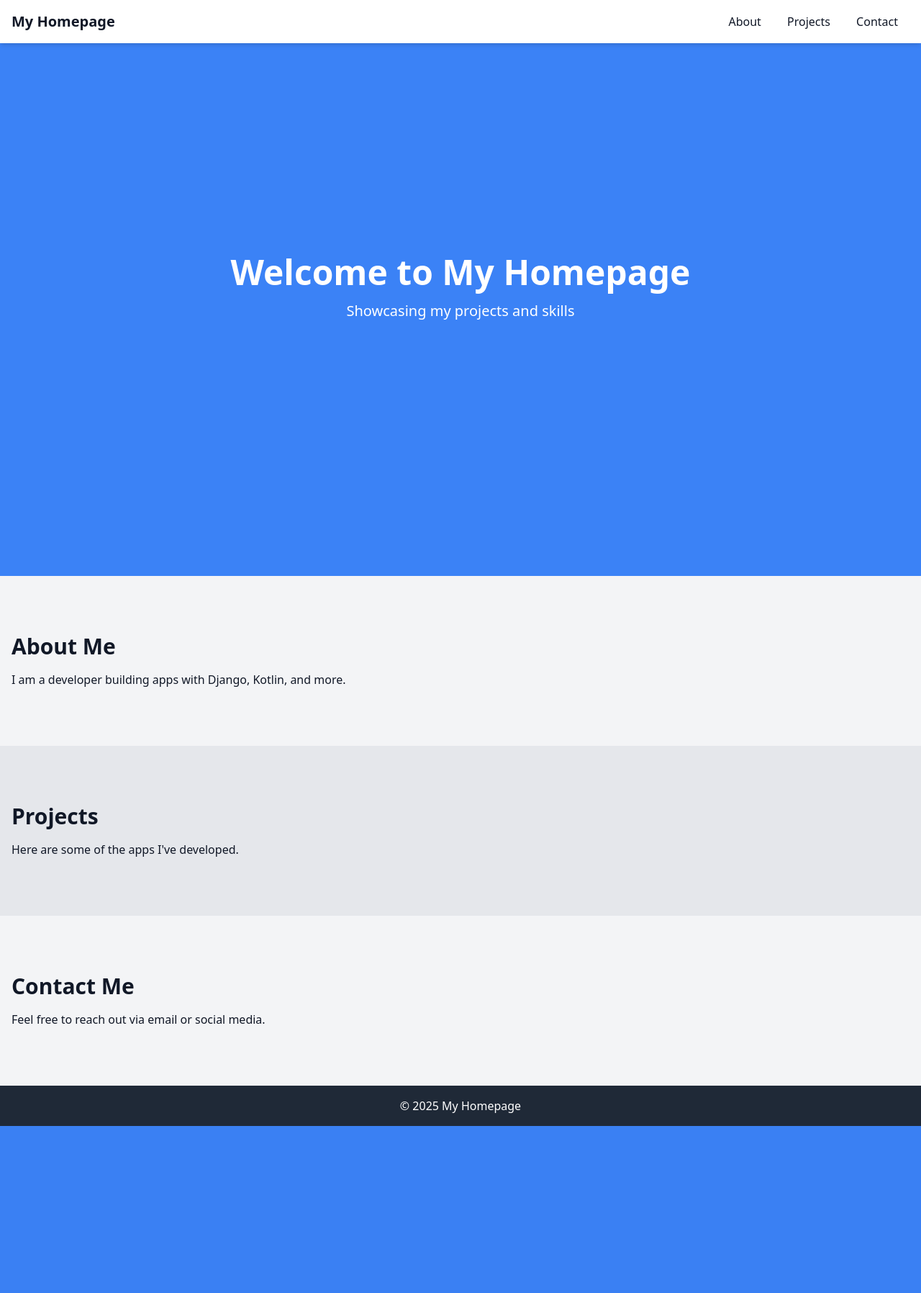
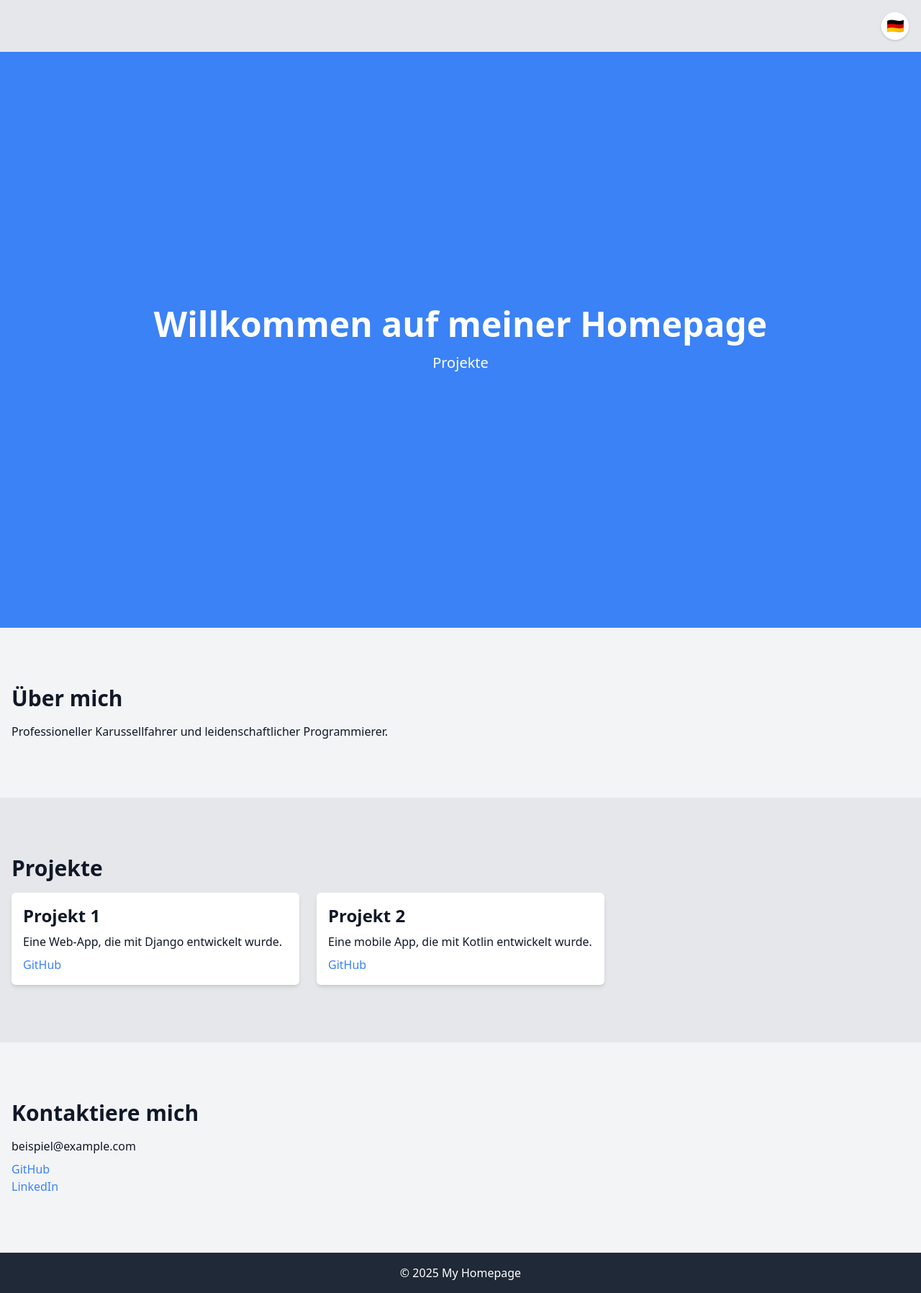
Before and after one commit to Shevrel/mywebsite, a Django app: page /?lang=de in a window 1280 px wide. Shown: the whole page at 72% size. Before the commit the page ends 1564 px from the top, so only its background shows below. Run offline with Django 5.2, Linux system fonts and the light colour scheme; some libraries are stand-ins or nearby versions.

Commit message:
Add language selection and refactor content managing to central data.py file

```diff
--- /dev/null
+++ b/home/data.py
@@ -0,0 +1,64 @@
+data = {
+    'en': {
+        'about_content': "I am a developer passionate about building apps using Django, Kotlin, and more.",
+        "hero_section": {
+            "title": "Welcome to My Homepage",
+            "description": "I am a developer passionate about building apps using Django, Kotlin, and more."
+        },
+        'projects': [
+            {
+                'title': "Project 1",
+                'description': "A web app developed using Django.",
+                'github_link': "https://github.com/example/project1"
+            },
+            {
+                'title': "Project 2",
+                'description': "A mobile app built with Kotlin.",
+                'github_link': "https://github.com/example/project2"
+            }
+        ],
+        'contact': {
+            'email': "example@example.com",
+            'social_links': {
+                'GitHub': "https://github.com/example",
+                'LinkedIn': "https://linkedin.com/in/example"
+            }
+        },
+        'welcome': "Welcome to My Homepage",
+        'about_heading': "About Me",
+        'projects_heading': "Projects",
+        'contact_heading': "Contact Me"
+    },
+    'de': {
+        "hero_section": {
+            "title": "Herzlich willkommen auf meiner Homepage",
+            "content": "Professioneller Karussellfahrer und leidenschaftlicher Programmierer.",
+        },
+        'about': {
+            "title": "Über mich",
+            'content': "Professioneller Karussellfahrer und leidenschaftlicher Programmierer."
+        },
+        'projects': [
+            {
+                'title': "Projekt 1",
+                'description': "Eine Web-App, die mit Django entwickelt wurde.",
+                'github_link': "https://github.com/example/project1"
+            },
+            {
+                'title': "Projekt 2",
+                'description': "Eine mobile App, die mit Kotlin entwickelt wurde.",
+                'github_link': "https://github.com/example/project2"
+            }
+        ],
+        'contact': {
+            'email': "beispiel@example.com",
+            'social_links': {
+                'GitHub': "https://github.com/example",
+                'LinkedIn': "https://linkedin.com/in/example"
+            }
+        },
+        'welcome': "Willkommen auf meiner Homepage",
+        'projects_heading': "Projekte",
+        'contact_heading': "Kontaktiere mich"
+    }
+}
--- a/home/templates/home/templates/index.html
+++ b/home/templates/home/templates/index.html
@@ -1,47 +1,65 @@
-{% extends "home/templates/base.html" %}
+{% extends "base.html" %}
 
-{% block title %}My Homepage{% endblock %}
+{% block title %}{{ content.welcome }}{% endblock %}
 
 {% block content %}
-  <!-- Navigation Bar -->
-  <nav class="bg-white shadow-md p-4 fixed w-full top-0 z-10">
-    <div class="container mx-auto flex justify-between items-center">
-      <a href="#" class="text-xl font-bold">My Homepage</a>
-      <div>
-        <a href="#about" class="px-4">About</a>
-        <a href="#projects" class="px-4">Projects</a>
-        <a href="#contact" class="px-4">Contact</a>
+  <!-- Language Switcher -->
+  <nav class="bg-gray-200 p-4 flex justify-end">
+    <div x-data="{ open: false }" class="relative">
+      <!-- Circular Button with Current Language Flag -->
+      <button @click="open = !open" class="w-10 h-10 flex items-center justify-center bg-white border rounded-full shadow hover:bg-gray-100">
+        <span class="text-xl">{% if current_language == 'en' %}🇬🇧{% else %}🇩🇪{% endif %}</span>
+      </button>
+
+      <!-- Dropdown Menu -->
+      <div x-show="open" @click.away="open = false" class="absolute right-0 mt-2 w-40 bg-white border rounded shadow-md z-10">
+        <a href="?lang=de" class="block px-4 py-2 hover:bg-blue-500 hover:text-white {% if current_language == 'de' %}font-bold{% endif %}">🇩🇪 Deutsch</a>
+        <a href="?lang=en" class="block px-4 py-2 hover:bg-blue-500 hover:text-white {% if current_language == 'en' %}font-bold{% endif %}">🇬🇧 English</a>
       </div>
     </div>
   </nav>
 
+
+
   <!-- Hero Section -->
   <header class="h-screen flex items-center justify-center bg-blue-500 text-white text-center">
     <div>
-      <h1 class="text-5xl font-bold">Welcome to My Homepage</h1>
-      <p class="text-xl mt-4">Showcasing my projects and skills</p>
+      <h1 class="text-5xl font-bold">{{ content.welcome }}</h1>
+      <p class="text-xl mt-4">{{ content.projects_heading }}</p>
     </div>
   </header>
 
   <!-- About Section -->
   <section id="about" class="container mx-auto py-20 px-4">
-    <h2 class="text-3xl font-bold">About Me</h2>
-    <p class="mt-4">I am a developer building apps with Django, Kotlin, and more.</p>
+    <h2 class="text-3xl font-bold">{{ content.about.title }}</h2>
+    <p class="mt-4">{{ content.about.content }}</p>
   </section>
 
   <!-- Projects Section -->
   <section id="projects" class="bg-gray-200 py-20 px-4">
-    <div class="container mx-auto">
-      <h2 class="text-3xl font-bold">Projects</h2>
-      <p class="mt-4">Here are some of the apps I've developed.</p>
-      <!-- Future project cards go here -->
+    <h2 class="text-3xl font-bold">{{ content.projects_heading }}</h2>
+    <div class="grid grid-cols-1 sm:grid-cols-2 lg:grid-cols-3 gap-6 mt-4">
+      {% for project in content.projects %}
+        <div class="bg-white p-4 shadow-md rounded-md">
+          <h3 class="text-2xl font-semibold">{{ project.title }}</h3>
+          <p class="mt-2">{{ project.description }}</p>
+          {% if project.github_link %}
+            <a href="{{ project.github_link }}" class="text-blue-500 hover:underline mt-2 block">GitHub</a>
+          {% endif %}
+        </div>
+      {% endfor %}
     </div>
   </section>
 
   <!-- Contact Section -->
   <section id="contact" class="container mx-auto py-20 px-4">
-    <h2 class="text-3xl font-bold">Contact Me</h2>
-    <p class="mt-4">Feel free to reach out via email or social media.</p>
+    <h2 class="text-3xl font-bold">{{ content.contact_heading }}</h2>
+    <p class="mt-4">{{ content.contact.email }}</p>
+    <ul class="mt-2">
+      {% for platform, link in content.contact.social_links.items %}
+        <li><a href="{{ link }}" class="text-blue-500 hover:underline">{{ platform }}</a></li>
+      {% endfor %}
+    </ul>
   </section>
 
   <!-- Footer -->
--- a/home/views.py
+++ b/home/views.py
@@ -1,4 +1,14 @@
 from django.shortcuts import render
+from .data import data
 
 def index(request):
-    return render(request, 'home/templates/index.html')
+    # Check for language selection in the URL or default to English
+    lang = request.GET.get('lang', 'en')
+
+    # Get data for the selected language (default to 'en' if language not found)
+    content = data.get(lang, data['en'])
+
+    return render(request, 'home/templates/index.html', {
+        'content': content,
+        'current_language': lang
+    })
--- a/home/templates/home/templates/base.html
+++ b/templates/base.html
@@ -6,6 +6,7 @@
   <title>{% block title %}My Homepage{% endblock %}</title>
   <link href="https://cdn.jsdelivr.net/npm/tailwindcss@2.2.19/dist/tailwind.min.css" rel="stylesheet">
   <script defer src="https://unpkg.com/alpinejs@3.x.x/dist/cdn.min.js"></script>
+  <script src="https://unpkg.com/htmx.org@1.9.5"></script>
 </head>
 <body class="bg-gray-100 text-gray-900">
   {% block content %}{% endblock %}
```
